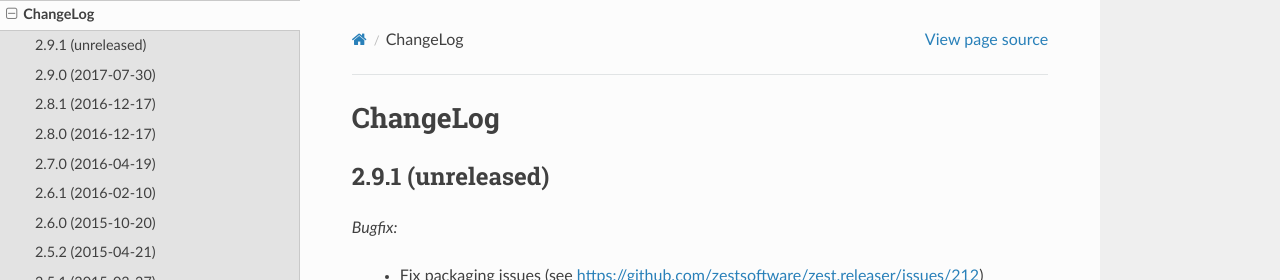
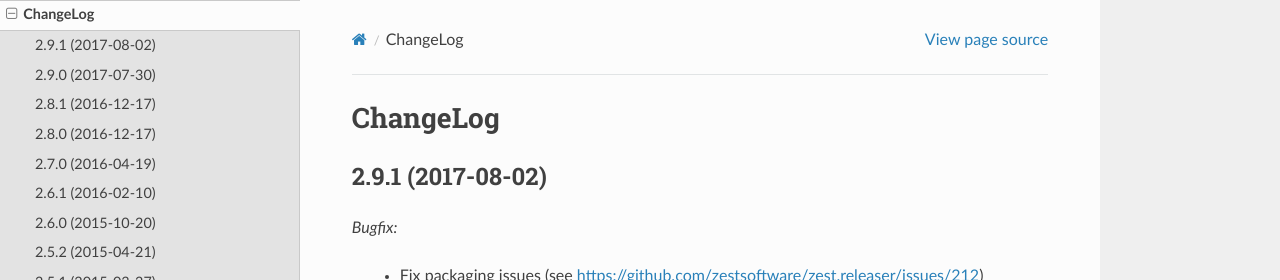
Before and after one commit to FactoryBoy/factory_boy, a Sphinx documentation site: the page built from docs/changelog.rst, in a window 1280 px wide and 900 px high. Shown: the top 280 px of the window. Built offline with Sphinx 7.4.7 and the Read the Docs theme 2.0.0, drawn with Linux system fonts in a browser that asks for light colours.

Commit message:
Preparing release 2.9.1

```diff
--- a/docs/changelog.rst
+++ b/docs/changelog.rst
@@ -1,7 +1,7 @@
 ChangeLog
 =========
 
-2.9.1 (unreleased)
+2.9.1 (2017-08-02)
 ------------------
 
 *Bugfix:*
--- a/factory/__init__.py
+++ b/factory/__init__.py
@@ -74,7 +74,7 @@ from . import mogo
 from . import mongoengine
 
 
-__version__ = '2.9.1.dev0'
+__version__ = '2.9.1'
 __author__ = 'Raphaël Barrois <raphael.barrois+fboy@polytechnique.org>'
 
 
```
